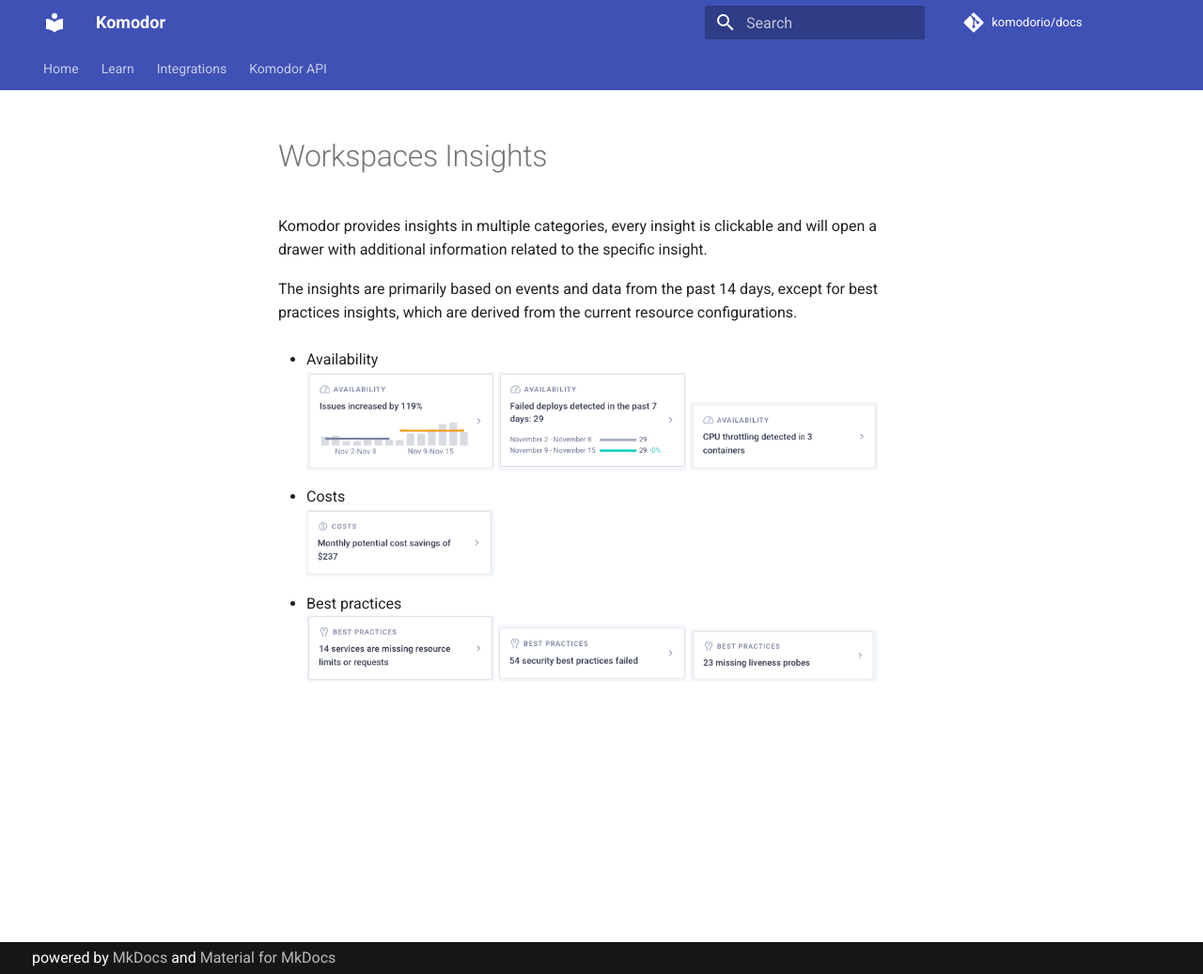
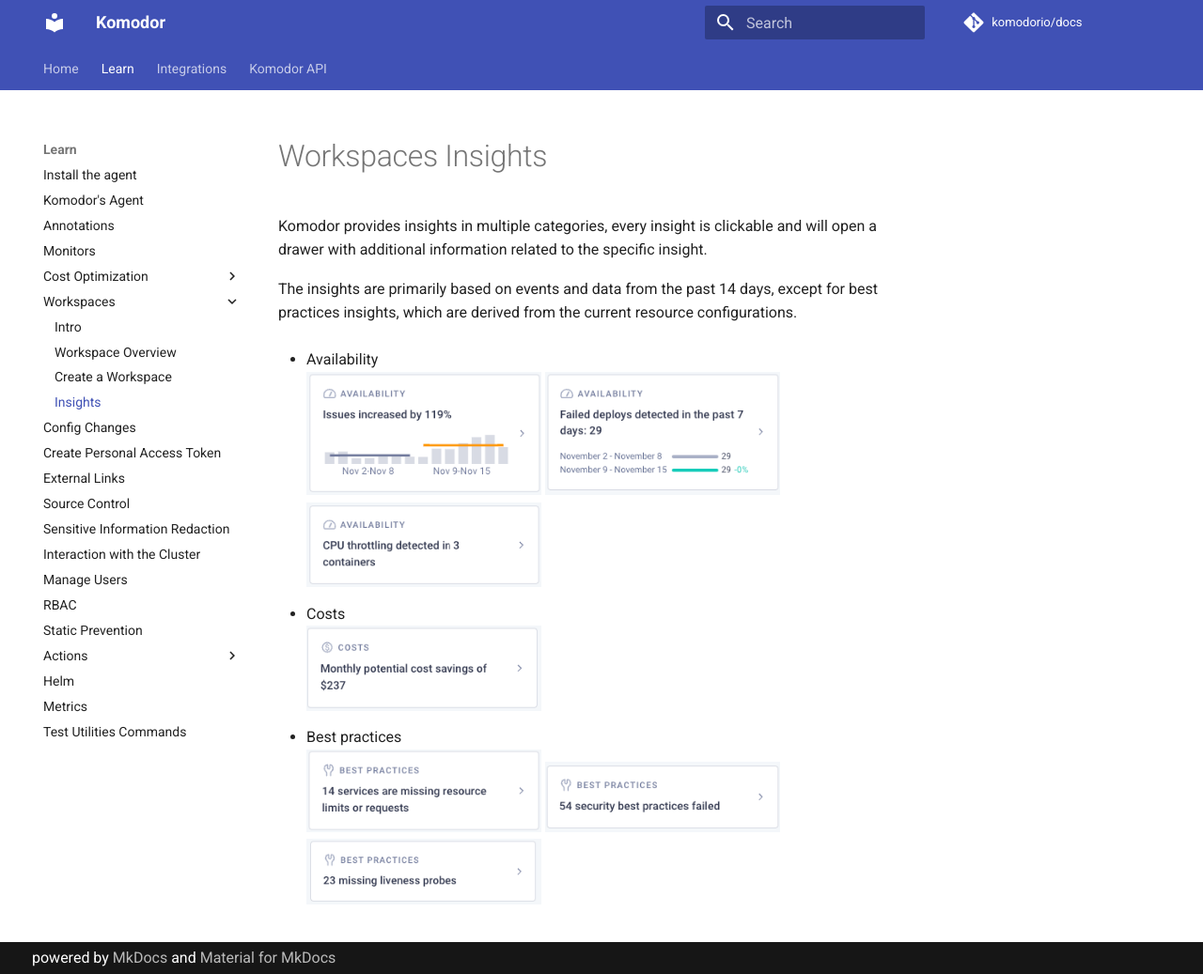
Before and after one commit to komodorio/docs, an MkDocs documentation site: the page built from docs/Learn/Workspaces/insights.md, in a window 1280 px wide and 1037 px high. Shown: the whole window at 94% size. Built offline with MkDocs 1.6.1 and Material for MkDocs 9.7.7, drawn with Linux system fonts in a browser that asks for light colours; comment, search, counter and statistics services are not loaded.

Commit message:
fixing sizes of images + adding pages to mkdocs.yml

```diff
--- a/docs/Learn/Workspaces/insights.md
+++ b/docs/Learn/Workspaces/insights.md
@@ -4,14 +4,14 @@
 The insights are primarily based on events and data from the past 14 days, except for best practices insights, which are derived from the current resource configurations.
 
 - Availability
-<img src="./img/workspace-availability-insight.png" width="200">
-<img src="./img/workspace-failed-dep-insight.png" width="200">
-<img src="./img/workspace-throttled-insight.png" width="200">
+<img src="./img/workspace-availability-insight.png" width="250">
+<img src="./img/workspace-failed-dep-insight.png" width="250">
+<img src="./img/workspace-throttled-insight.png" width="250">
 
 - Costs
-<img src="./img/workspace-potential-savings-insight.png" width="200">
+<img src="./img/workspace-potential-savings-insight.png" width="250">
 
 - Best practices
-<img src="./img/workspace-missing-req-lim-insight.png" width="200">
-<img src="./img/workspace-sec-insight.png" width="200">
-<img src="./img/workspace-missing-probes-insight.png" width="200">
+<img src="./img/workspace-missing-req-lim-insight.png" width="250">
+<img src="./img/workspace-sec-insight.png" width="250">
+<img src="./img/workspace-missing-probes-insight.png" width="250">
--- a/mkdocs.yml
+++ b/mkdocs.yml
@@ -32,6 +32,11 @@
           - Overview: Learn/Cost-Optimization/Overview.md
           - Allocation: Learn/Cost-Optimization/Allocation.md
           - Right-sizing: Learn/Cost-Optimization/Right-sizing.md
+      - Workspaces:
+          - Intro: Learn/Workspaces/intro.md
+          - Workspace Overview: Learn/Workspaces/workspace-overview.md
+          - Create a Workspace: Learn/Workspaces/create-workspace.md
+          - Insights: Learn/Workspaces/insights.md
       - Config Changes: Learn/config-changes.md
       - Create Personal Access Token: Learn/Create-API-Token.md
       - External Links: Learn/ExternalLinks.md
```
Also changed, not shown: docs/Learn/Workspaces/workspace-overview.md (+4 -4 lines).
